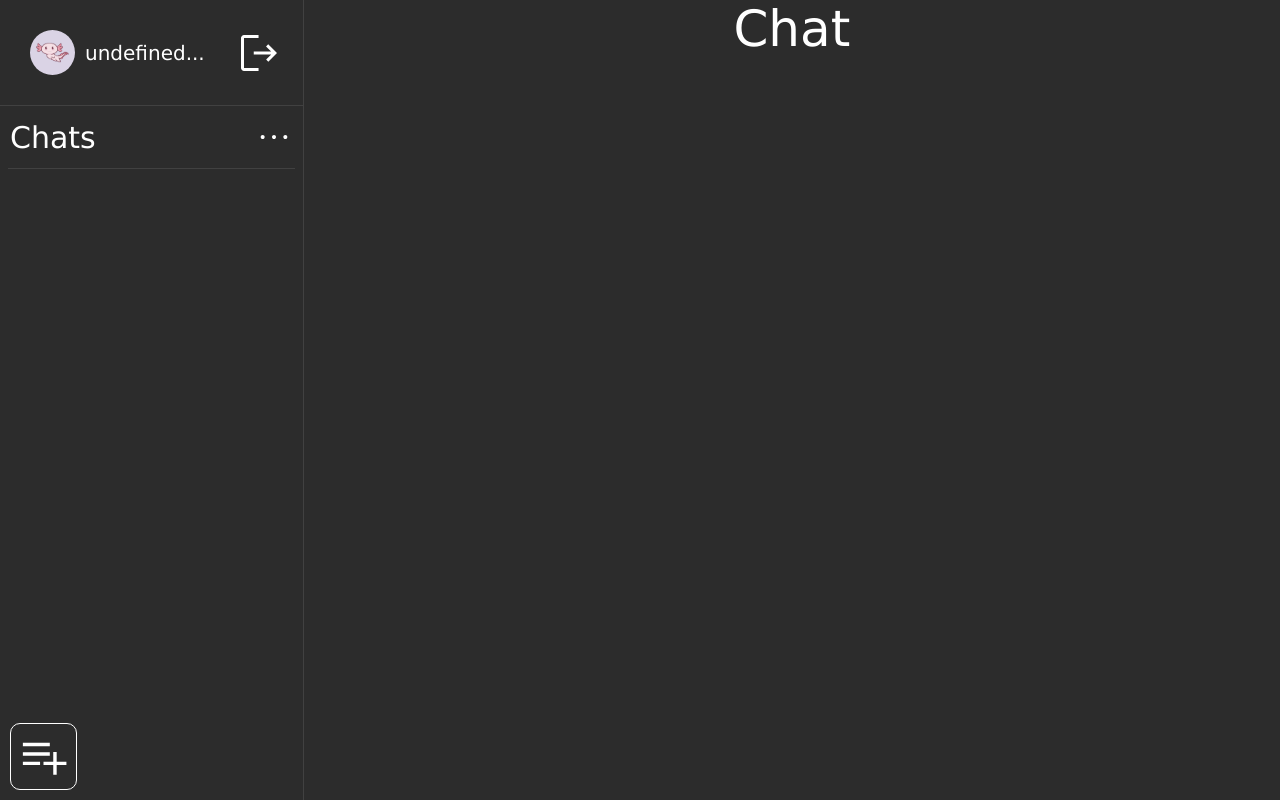
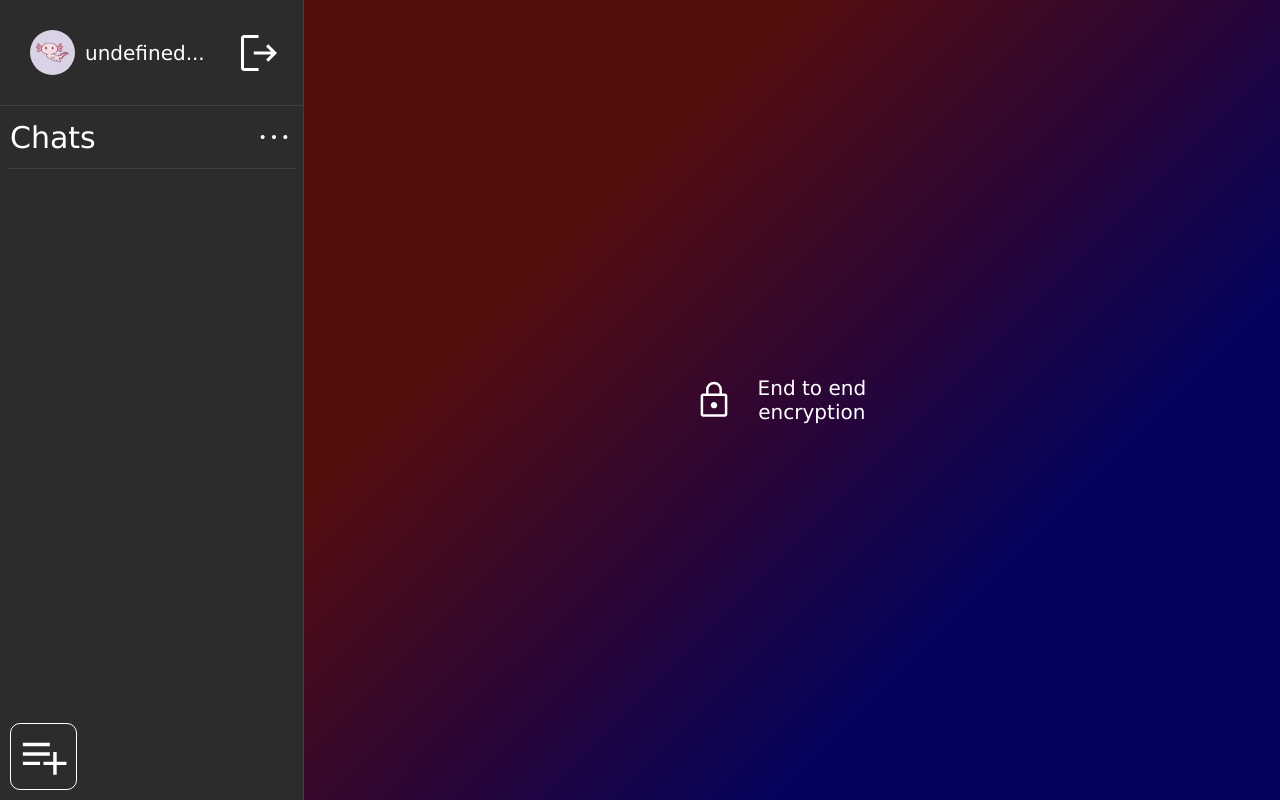
Before and after one commit to AaloFanaa/htldo4_swp, a React (Vite) app in the folder chatApp/front-end/: page / in a window 1280 px wide. Built offline with nearby package versions, Linux system fonts and the light colour scheme; no server answers.

Commit message:
chat backround and some more

```diff
--- a/chatApp/front-end/src/routes/components/Chat.tsx
+++ b/chatApp/front-end/src/routes/components/Chat.tsx
@@ -1,10 +1,25 @@
 import { useState } from 'react';
 import styles from '../../styles/Chat.module.css';
+import lockSvg from '../../assets/lockIcon.svg';
 
 function Chat() {
+  const [selectedChat, setSelectedChat] = useState();
+
   return (
     <div className={styles.Chat}>
-      <span>Chat</span>
+      <div className={styles.chatBackground}>
+        {!selectedChat ? (
+          <div>
+            {' '}
+            <img src={lockSvg} alt='Lock' />
+            <span>End to end encryption</span>{' '}
+          </div>
+        ) : (
+          <div>
+            <span>Display Chat</span>
+          </div>
+        )}
+      </div>
     </div>
   );
 }
--- a/chatApp/front-end/src/routes/components/UserList.tsx
+++ b/chatApp/front-end/src/routes/components/UserList.tsx
@@ -46,7 +46,8 @@ function UserList() {
         escPressed={() => {
           setShowUsersAvailable(false);
         }}>
-        <div>Test</div>
+        <div className={styles.onlineUsersHead}>Online users</div>
+        <div className={styles.onlineUsersList}>Test</div>
       </ModalDialog>
     </div>
   );
--- a/chatApp/front-end/src/styles/Chat.module.css
+++ b/chatApp/front-end/src/styles/Chat.module.css
@@ -1,3 +1,31 @@
 .Chat {
   grid-area: 1 / 2 / 3 / 3;
+  background: linear-gradient(
+    135deg,
+    var(--primColor) 28%,
+    var(--secColor) 50%,
+    var(--tertColor) 72%
+  );
 }
+
+.chatBackground {
+  width: 100%;
+  height: 100%;
+  background-color: rgba(0, 0, 0, 0.6);
+  display: flex;
+  justify-content: center;
+  align-items: center;
+  font-size: 2rem;
+}
+
+.chatBackground > div {
+  display: flex;
+  justify-content: space-between;
+  align-items: center;
+  width: 20%;
+}
+
+.chatBackground > div > img {
+  aspect-ratio: 1;
+  height: 4rem;
+}
--- a/chatApp/front-end/src/styles/UserList.module.css
+++ b/chatApp/front-end/src/styles/UserList.module.css
@@ -66,3 +66,11 @@
 .newChatButton:hover {
   border-radius: 50%;
 }
+
+.onlineUserHead {
+  width: 100%;
+  border-bottom: 1px solid var(--textColor);
+}
+
+.onlineUserList {
+}
```
Also changed, not shown: chatApp/front-end/src/assets/lockIcon.svg (added).
